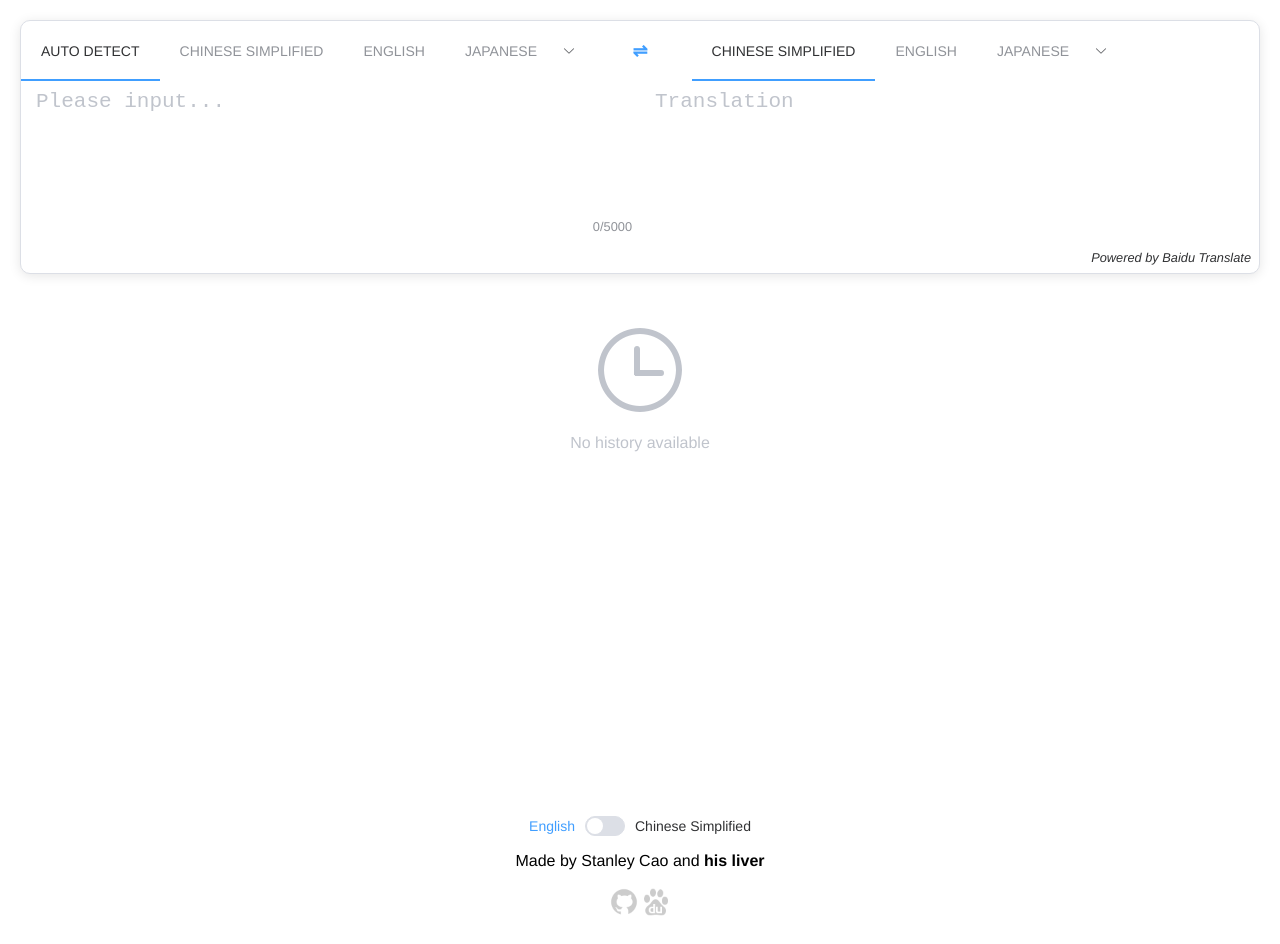
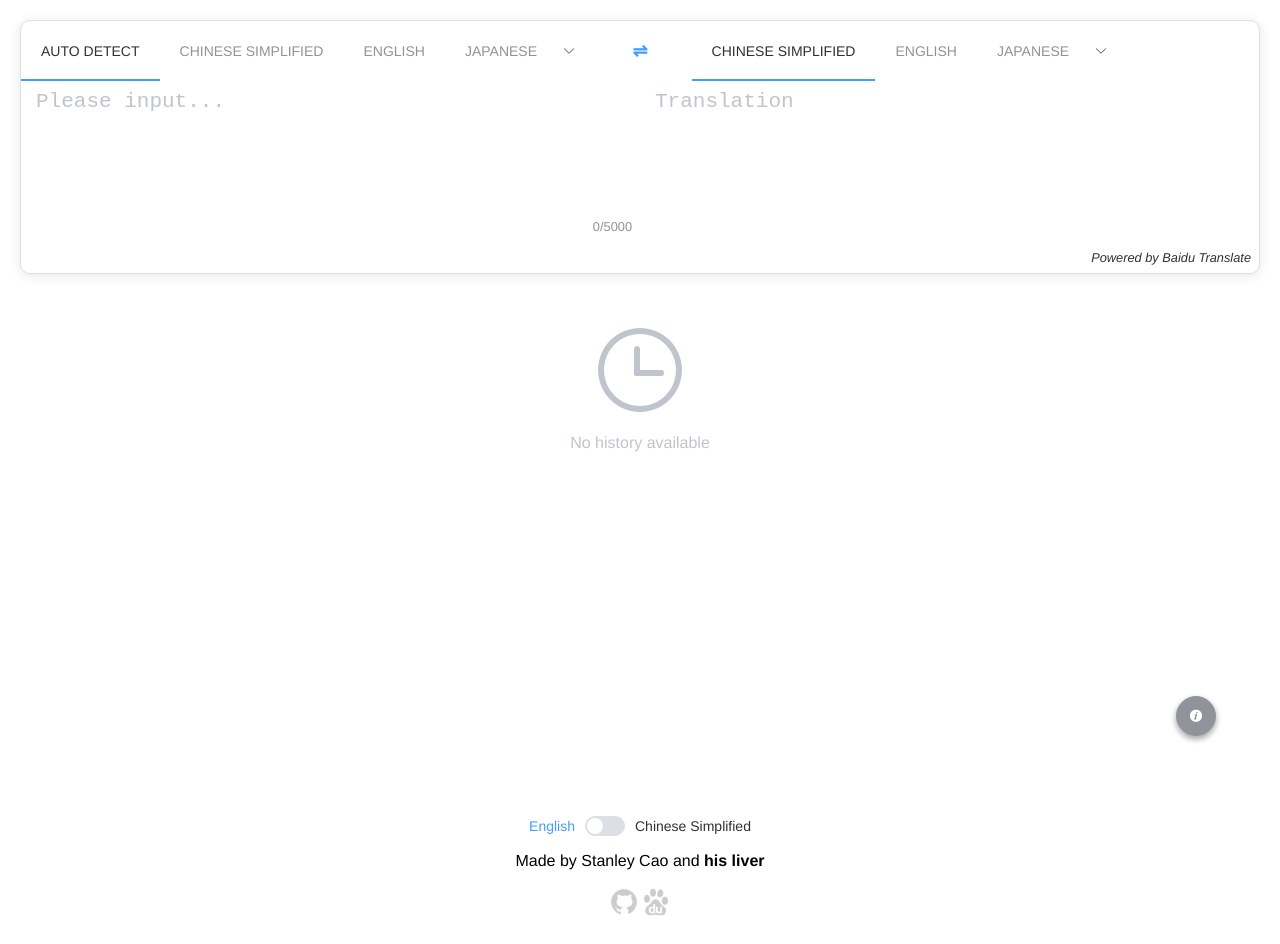
Before and after one commit to dodaydream/translate-frontend, a Vue app: page / in a window 1280 px wide. Built offline with nearby package versions, Linux system fonts and the light colour scheme.

Commit message:
add share information

```diff
--- a/src/App.vue
+++ b/src/App.vue
@@ -3,6 +3,7 @@
     <el-main>
       <translator-main ref="translator"/>
       <translate-history ref="history"/>
+      <share-info />
     </el-main>
     <Footer />
   </div>
@@ -16,6 +17,7 @@ export default {
   components: {
     'translator-main': () => import('./components/TranslatorMain'),
     'translate-history': () => import('./components/TranslateHistory'),
+    'share-info': () => import('./components/ShareInfo'),
     Footer
   },
   data () {
--- /dev/null
+++ b/src/components/ShareInfo.vue
@@ -0,0 +1,33 @@
+<template>
+  <div class="share-info">
+    <el-popover
+      placement="top-start"
+      :title="hash"
+      width="200"
+      trigger="hover"
+      content="this is content, this is content, this is content">
+      <el-button slot="reference" class="share-info-btn" type="info" icon="el-icon-info" circle></el-button>
+    </el-popover>
+  </div>
+</template>
+
+<script>
+export default {
+  props: {
+    hash: '',
+    created_at: '',
+    from: '',
+    to: ''
+  }
+}
+</script>
+
+<style>
+.share-info-btn {
+  position: fixed;
+  bottom: 64px;
+  right: 64px;
+  z-index: 1000;
+  box-shadow: 0 3px 6px rgba(0,0,0,0.16), 0 3px 6px rgba(0,0,0,0.23);
+}
+</style>
--- a/src/components/TranslatorMain.vue
+++ b/src/components/TranslatorMain.vue
@@ -46,7 +46,7 @@
         <el-button
           v-if="input"
           type="info"
-          @click="input = result = ''"
+          @click="clearInput()"
           class="clear-button"
           icon="el-icon-close"
           size="small"
@@ -178,6 +178,10 @@ export default {
         this.hash = ''
       }
       this.$parent.$parent.$refs.history.saveToHistory(res)
+    },
+    clearInput () {
+      this.input = this.result = ''
+      window.history.replaceState({}, null, '/')
     }
   }
 }
```
Also changed, not shown: src/main.js (+5 -3 lines).
